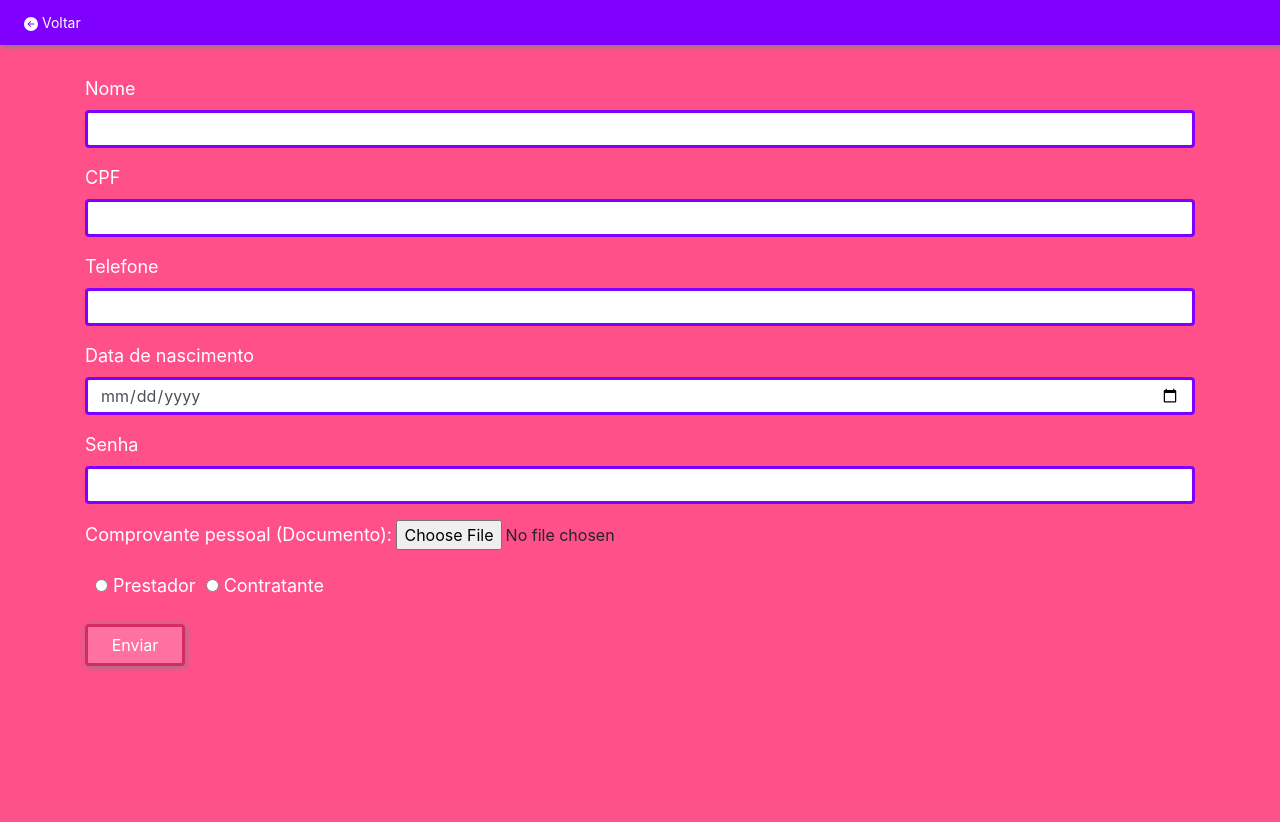
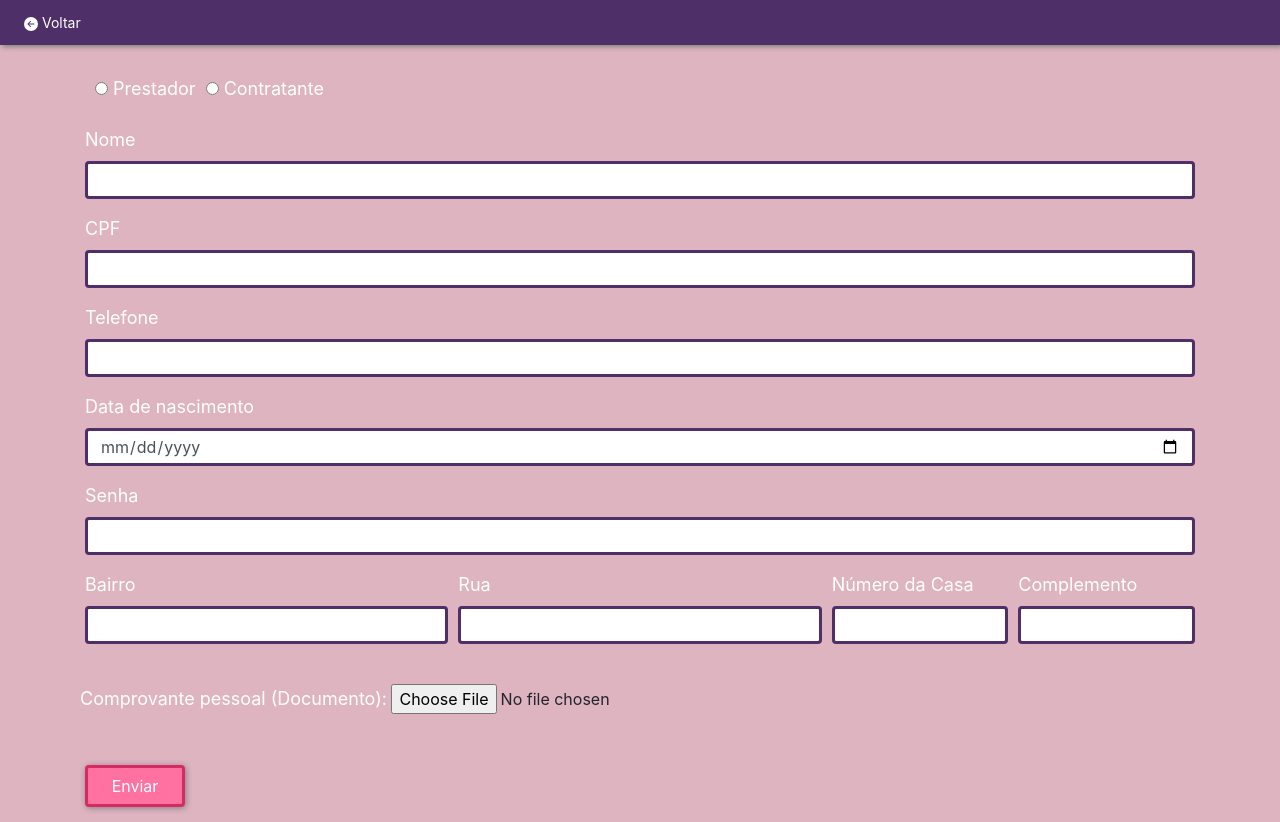
Before and after one commit to ErickwsREAL/Projeto-Empregadissima, a PHP site: page /cadastro.php in a window 1280 px wide. Before the commit the page ends 671 px from the top, so only its background shows below. Run offline with PHP 8.4, Linux system fonts and the light colour scheme.

Commit message:
Add files via upload

```diff
--- a/views/cadastro.php
+++ b/views/cadastro.php
@@ -26,8 +26,15 @@
 
 		<div class="container" id="formCadastro">
 			<form>
+  				<div class="form-check form-check-inline">
+					<input class="form-check-input" type="radio" name="usuário" id="prestador" value="prestador">
+					<label class="form-check-label" for="prestador">Prestador</label>
+					<input class="form-check-input" type="radio" name="usuário" id="contratante" value="contratante">
+					<label class="form-check-label" for="contratante">Contratante</label>
+				</div>
+
   				<div class="form-group">
-				    <label for="nomeUsuário">Nome</label>
+				    <br><label for="nomeUsuário">Nome</label>
 				    <input type="text" class="form-control" id="NomeUsuário" name="nome" required>
   				</div>
   				<div class="form-group">
@@ -46,15 +53,27 @@
 				    <label for="senhaUsuário">Senha</label>
 				    <input type="password" class="form-control" id="senhaUsuário" name="senha" required>
  				</div>
- 				<div class="form-group">
-				    <label for="comprovanteUsuário">Comprovante pessoal (Documento):</label>
-				    <input type="file" id="comprovanteUsuário" name="comprovante" required>
- 				</div>
-				<div class="form-check form-check-inline">
-					<input class="form-check-input" type="radio" name="usuário" id="prestador" value="prestador">
-					<label class="form-check-label" for="prestador">Prestador</label>
-					<input class="form-check-input" type="radio" name="usuário" id="contratante" value="contratante">
-					<label class="form-check-label" for="contratante">Contratante</label>
+				<div class="form-row">
+				    <div class="form-group col-md-4">
+				      <label for="bairroUsuário">Bairro</label>
+				      <input type="text" class="form-control endereco" id="bairroUsuário" name="bairro" required>
+				    </div>
+				    <div class="form-group col-md-4">
+				      <label for="ruaUsuário">Rua</label>
+				      <input type="text" class="form-control endereco" id="ruaUsuário" name="rua" required>
+				    </div>
+				    <div class="form-group col-md-2">
+				      <label for="numeroUsuário">Número da Casa</label>
+				      <input type="number" class="form-control endereco" id="numeroUsuário" name="número" required>
+					</div>
+					<div class="form-group col-md-2">
+				      <label for="complementoUsuário">Complemento</label>
+				      <input type="text" class="form-control endereco" id="complementoUsuário" name="complemento" required>
+					</div>
+					<div class="form-group" id="comprovantes">
+					    <br><label for="comprovanteUsuário">Comprovante pessoal (Documento):</label>
+					    <input type="file" id="comprovanteUsuário" name="comprovante" required>
+ 					</div>
 				</div>
   					<br><button type="submit" class="btn btn-primary" id="submitCadastro" value="Enviar">Enviar</button>
 			</form>
@@ -70,6 +89,22 @@
 			$( "#buttonVoltar" ).on( "click", function() {
 		    	$( "#caixa" ).dialog( "open" );
 		    });
+
+			$('#prestador').on('click', function(){
+       			if($(this).is(':checked')){
+           			$('.endereco').attr('disabled', true);
+       			} else {
+           			$('.endereco').attr('disabled', false);
+      	 		}
+   			});
+
+			$('#contratante').on('click', function(){
+       			if($(this).is(':checked')){
+           			$('.endereco').attr('disabled', false);
+       			} else {
+           			$('.endereco').attr('disabled', false);
+      	 		}
+   			});
 
 			$("#caixa").dialog({
 				autoOpen: false,
--- a/views/css/EstiloCadastro.css
+++ b/views/css/EstiloCadastro.css
@@ -1,21 +1,21 @@
 body {
-	background-color: #FF508A;
+	background-color: #deb4c1;
 }
 
 #navCadastro {
-	background-color: #8000FF;
+	background-color: #4f2f67;
 	box-shadow: 2px 2px 5px grey;
 	position: sticky;
 }
 
 .voltar {
 	outline-style: none;
-	background-color: #8000FF;
+	background-color: #4f2f67;
 	border-style: none;
 }
 
 .voltar:hover {
-	background-color: #8000FF;
+	background-color: #4f2f67;
 	color: #BFBFBF;
 }
 
@@ -28,7 +28,8 @@ body {
 
 #submitCadastro {
 	width: 100px;
-	margin-top: 25px;
+	margin-top: 5px;
+	margin-bottom: 15px;
 	background-color: #FF71A0;
 	border-color: #D72963;
 	box-shadow: 1px 1px 6px grey;
@@ -36,8 +37,8 @@ body {
 }
 
 #submitCadastro:hover {
-	background-color: #8000FF;
-	border-color: #8000FF;
+	background-color: #4f2f67;
+	border-color: #4f2f67;
 }
 
 #submitCadastro:active {
@@ -54,7 +55,7 @@ body {
 }
 
 #formCadastro input{
-	border-color: #8000FF;
+	border-color: #4f2f67;
 	border-width: 3px;
 }
 
```
Also changed, not shown: views/css/EstiloPagInicial.css (+17 -16 lines), views/css/cssperfil.css (+10 -0 lines), views/perfil.php (+66 -3 lines).
